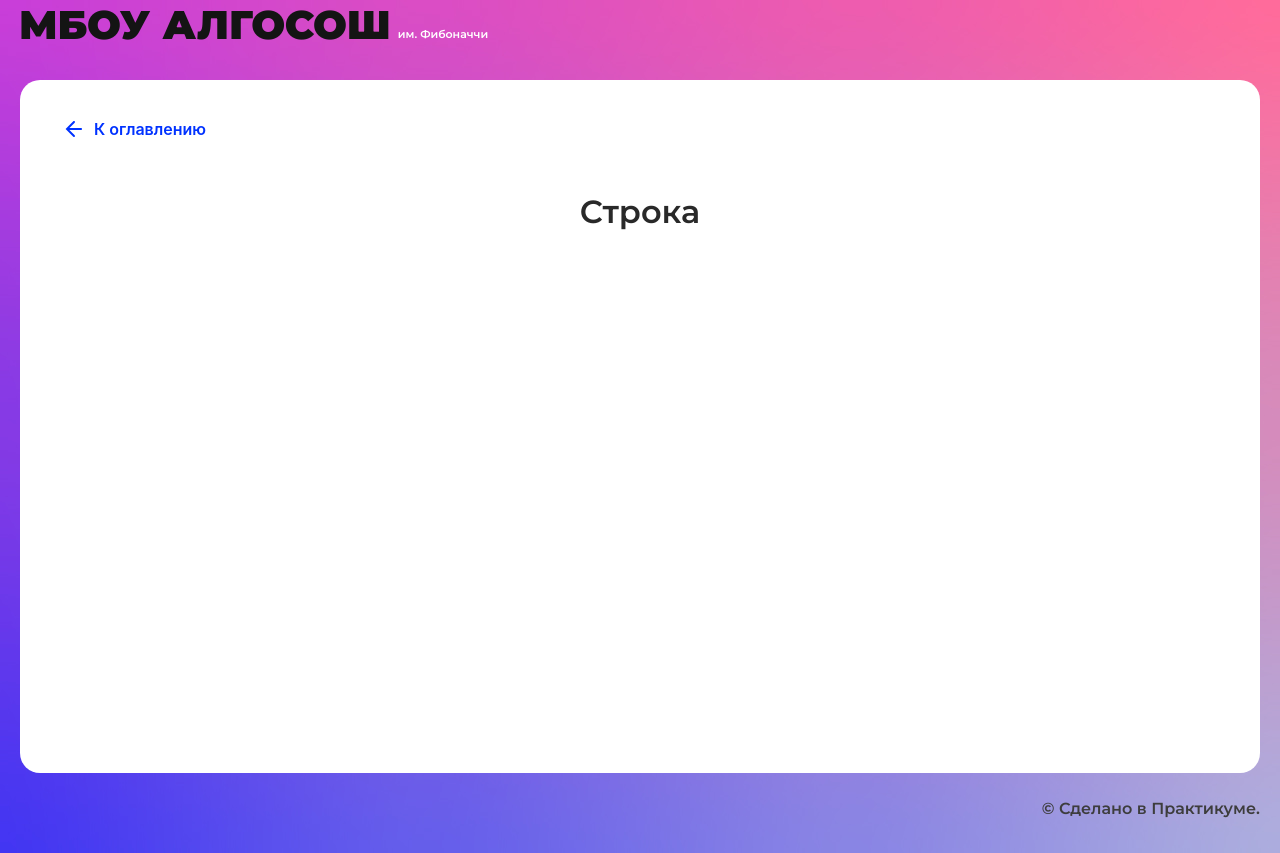
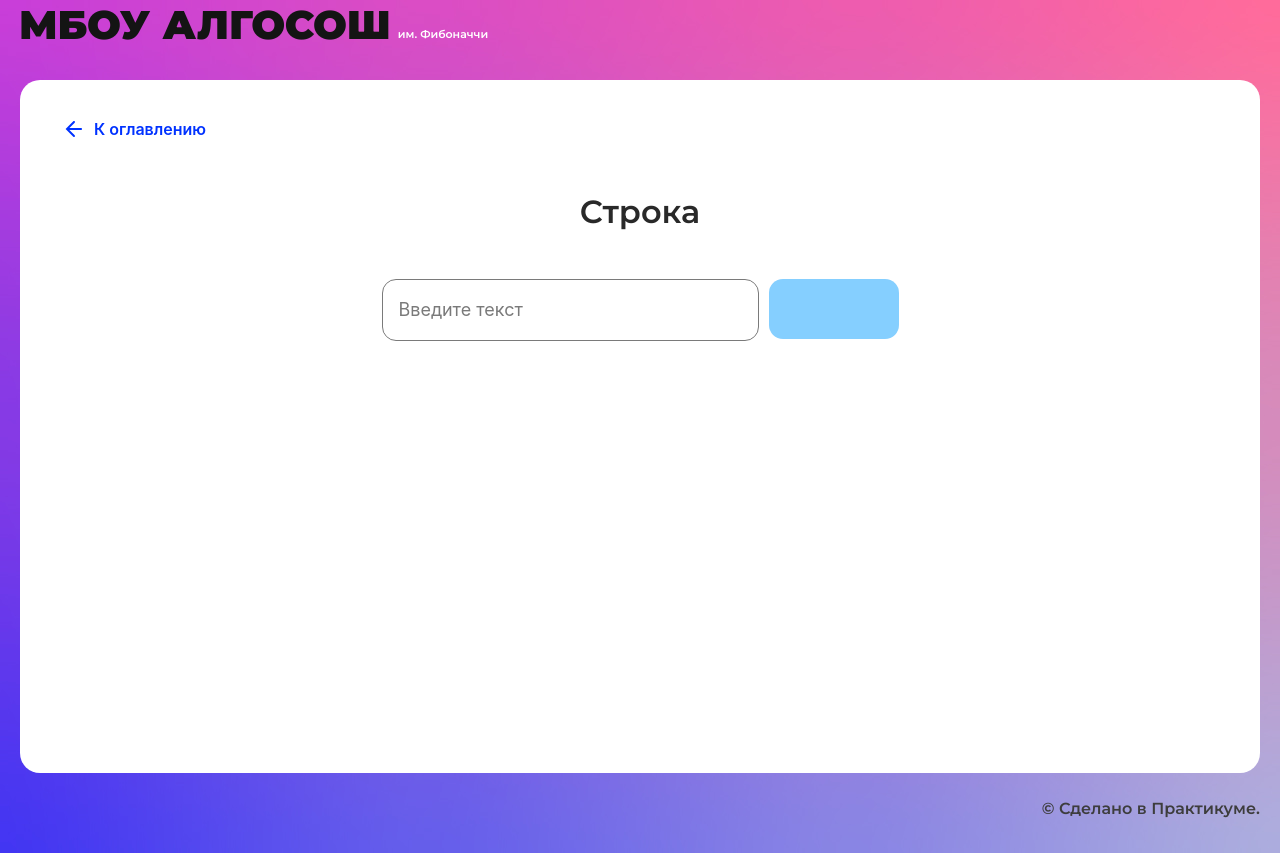
Before and after one commit to Mishe4ka14/algososh, a React (Create React App) app: page /recursion in a window 1280 px wide. Built offline with nearby package versions, Linux system fonts and the light colour scheme.

Commit message:
add and change string component

```diff
--- /dev/null
+++ b/src/components/string/string.module.css
@@ -0,0 +1,6 @@
+.box {
+  display: flex;
+  justify-content:center;
+  gap: 10px;
+  margin: 0;
+}
--- a/src/components/string/string.tsx
+++ b/src/components/string/string.tsx
@@ -1,10 +1,16 @@
 import React from "react";
 import { SolutionLayout } from "../ui/solution-layout/solution-layout";
+import { Input } from "../ui/input/input";
+import styles from './string.module.css'
+import { Button } from "../ui/button/button";
 
 export const StringComponent: React.FC = () => {
   return (
     <SolutionLayout title="Строка">
-
+      <div className={styles.box}>
+        <Input width={377} maxLength={11}/>
+        <Button/>
+      </div>
     </SolutionLayout>
   );
 };
--- a/src/components/ui/input/input.module.css
+++ b/src/components/ui/input/input.module.css
@@ -1,7 +1,7 @@
 .content {
   display: flex;
   flex-direction: column;
-  align-items: flex-start;
+  align-items: center;
   width: 100%;
 }
 
--- a/src/components/ui/input/input.tsx
+++ b/src/components/ui/input/input.tsx
@@ -7,6 +7,7 @@ interface InputProps extends React.HTMLProps<HTMLInputElement> {
   isLimitText?: boolean;
 }
 
+
 export const Input: React.FC<InputProps> = ({
   placeholder = "Введите текст",
   extraClass = "",
@@ -14,6 +15,7 @@ export const Input: React.FC<InputProps> = ({
   maxLength,
   max,
   isLimitText = false,
+  width,
   ...rest
 }) => {
   const limitText =
@@ -22,7 +24,7 @@ export const Input: React.FC<InputProps> = ({
       : `Максимальное число — ${max}`;
 
   return (
-    <div className={`${styles.content} ${extraClass}`}>
+    <div style={{ width }} className={`${styles.content} ${extraClass}`}>
       <input
         className={`${styles.input} text text_type_input text_color_input`}
         placeholder={placeholder}
```
